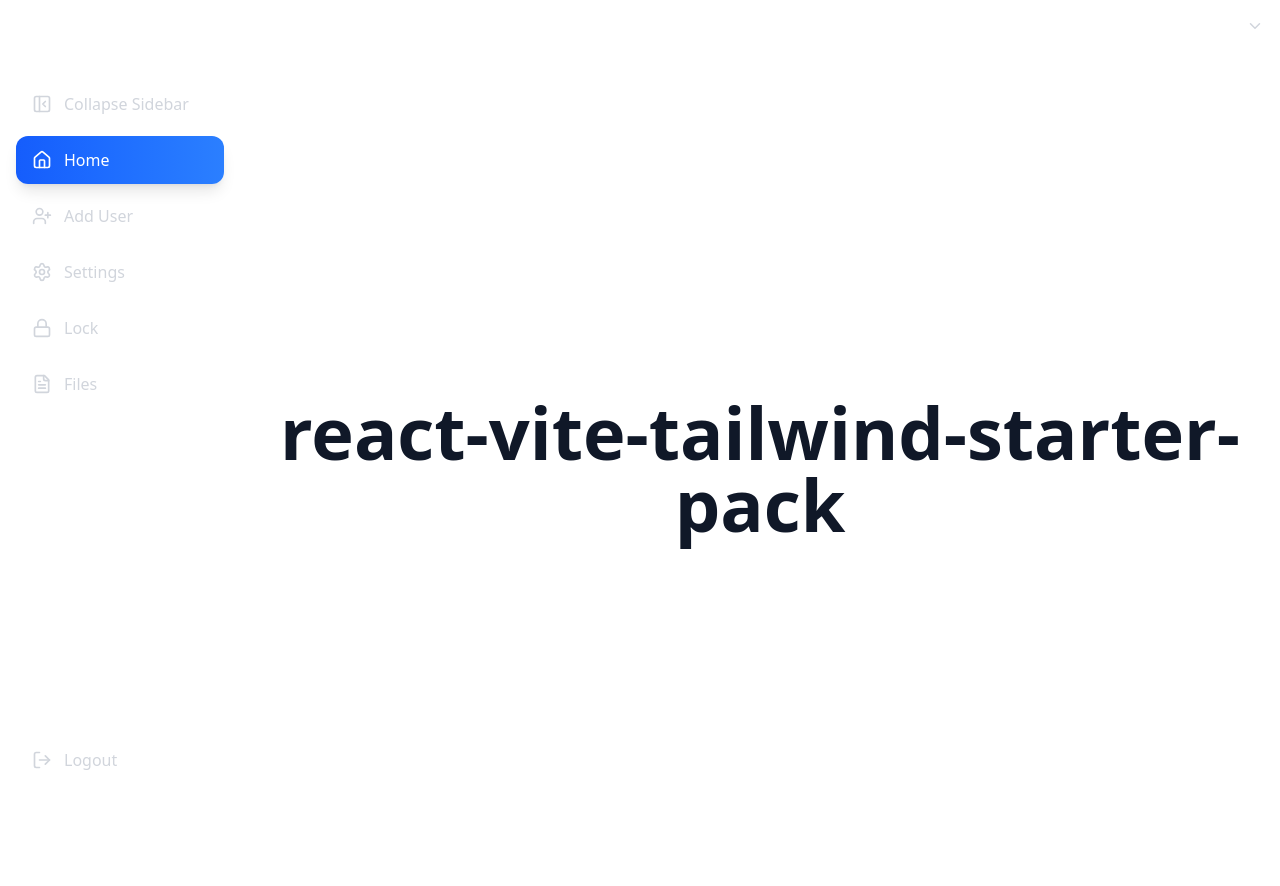
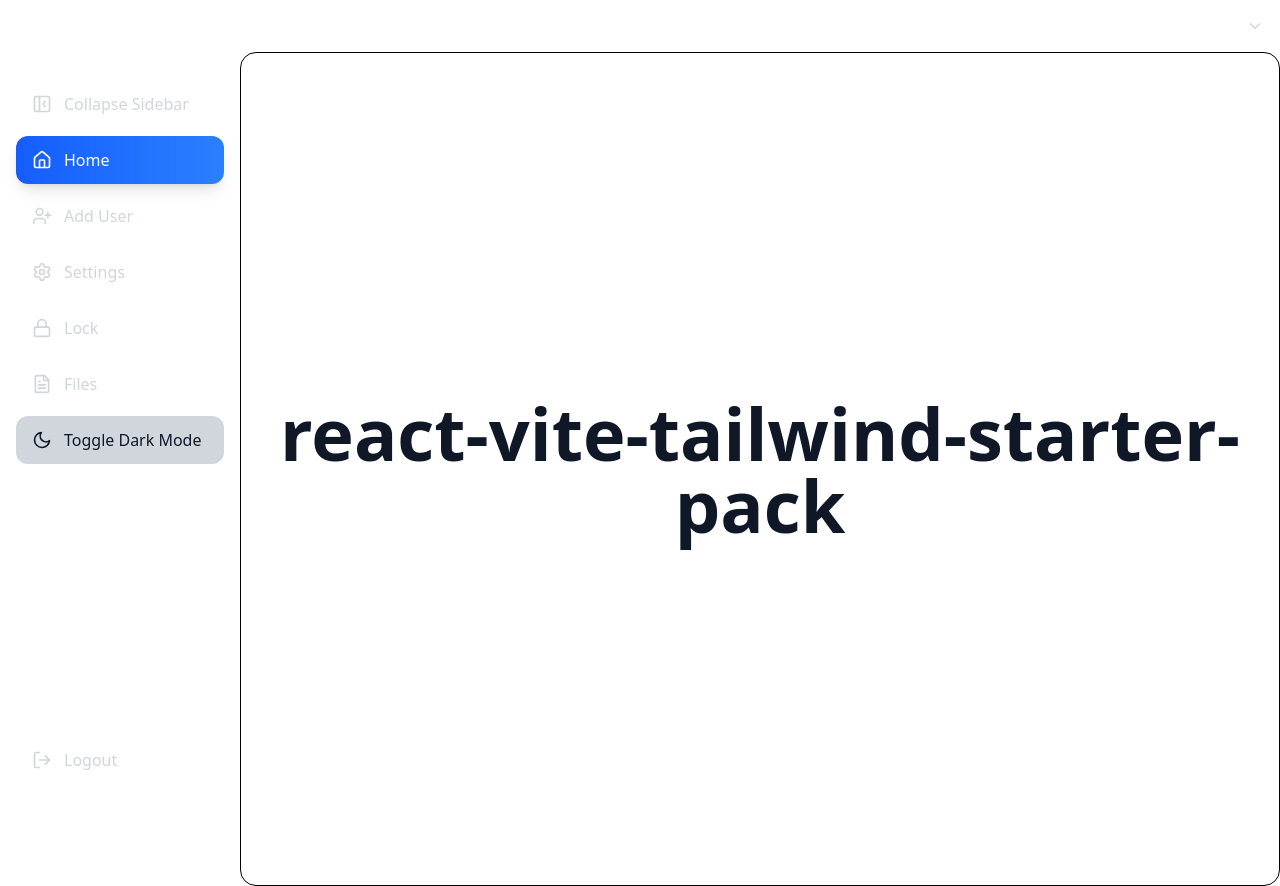
Before and after one commit to Rahul122703/PayBridge, a React (Vite) app in the folder frontend/: page / in a window 1280 px wide. Built offline with nearby package versions, Linux system fonts and the light colour scheme.

Commit message:
adding dark mode and white mode for compoent for now

```diff
--- a/frontend/src/App.jsx
+++ b/frontend/src/App.jsx
@@ -25,16 +25,12 @@ function App() {
   return (
     <Router>
       <div className="flex min-h-screen bg-white dark:bg-gray-900 dark:text-white transition">
-        {/* Sidebar on left */}
         <Sidebar />
 
-        {/* Main content */}
         <div className="flex flex-col flex-1">
-          {/* Top bar */}
           <TopBar />
 
-          {/* Main routes */}
-          <main className="flex-1 overflow-y-auto md:h-[90vh] rounded-2xl border border-none p-4">
+          <main className="flex-1 overflow-y-auto md:h-[90vh] rounded-2xl border border-black p-4">
             <Routes>
               <Route path="/" element={<HomePage />} />
               <Route path="/about" element={<AboutPage />} />
--- a/frontend/src/components/BottomNavMobile.jsx
+++ b/frontend/src/components/BottomNavMobile.jsx
@@ -1,24 +1,63 @@
 import React from "react";
 import { useLocation, Link } from "react-router-dom";
-import { useSelector } from "react-redux";
+import { useSelector, useDispatch } from "react-redux";
+import { toggleDarkMode } from "../features/UI/UISlice";
 
 export default function BottomNavMobile() {
   const location = useLocation();
   const navItems = useSelector((state) => state.ui.navItems);
+  const darkMode = useSelector((state) => state.ui.darkMode);
+  const dispatch = useDispatch();
 
   return (
-    <div className="fixed bottom-0 left-0 w-full h-[4rem] bg-blue-900 text-white flex justify-around items-center md:hidden z-50 border-t border-blue-700 rounded-tr-2xl rounded-tl-2xl overflow-x-auto no-scrollbar">
+    <div
+      className={`fixed bottom-0 left-0 w-full h-[4rem] flex justify-around items-center md:hidden z-50 border-t rounded-tr-2xl rounded-tl-2xl overflow-x-auto no-scrollbar
+        ${
+          darkMode
+            ? "bg-gray-900 border-gray-700 text-gray-200"
+            : "bg-blue-900 border-blue-700 text-white"
+        }`}>
       {navItems.map((item, idx) => {
         const isActive = location.pathname === item.route;
         const Icon = item.icon;
 
+        // Check if this is the dark mode toggle button
+        if (item.isButton && item.label.toLowerCase().includes("dark")) {
+          return (
+            <button
+              key={idx}
+              onClick={() => dispatch(toggleDarkMode())}
+              className={`flex flex-col items-center text-xs gap-1 min-w-[4rem] transition-colors
+                ${
+                  darkMode
+                    ? "text-gray-400 hover:text-gray-200"
+                    : "text-blue-300 hover:text-white"
+                }`}>
+              {darkMode ? (
+                <Icon className="w-5 h-5" />
+              ) : (
+                <Icon className="w-5 h-5" />
+              )}
+              <span className="text-[10px]">{item.label}</span>
+            </button>
+          );
+        }
+
+        // Normal nav links
         return (
           <Link
             key={idx}
             to={item.route}
-            className={`flex flex-col items-center text-xs gap-1 min-w-[4rem] ${
-              isActive ? "text-white" : "text-blue-300"
-            }`}>
+            className={`flex flex-col items-center text-xs gap-1 min-w-[4rem] transition-colors
+              ${
+                isActive
+                  ? darkMode
+                    ? "text-white"
+                    : "text-white"
+                  : darkMode
+                  ? "text-gray-400 hover:text-gray-200"
+                  : "text-blue-300 hover:text-white"
+              }`}>
             <Icon className="w-5 h-5" />
             <span className="text-[10px]">{item.label}</span>
           </Link>
--- a/frontend/src/components/DarkModeToggleComponent.jsx
+++ b/frontend/src/components/DarkModeToggleComponent.jsx
@@ -10,12 +10,20 @@ const DarkModeToggleComponent = () => {
   return (
     <button
       onClick={() => dispatch(toggleDarkMode())}
-      className="flex items-center gap-2 px-3 sm:px-4 py-2 rounded-lg bg-gray-300 dark:bg-gray-700 text-gray-900 dark:text-white hover:bg-gray-400 dark:hover:bg-gray-600 transition">
+      className={`flex items-center gap-2 px-3 sm:px-4 py-2 rounded-lg transition-colors duration-300
+        ${
+          darkMode
+            ? "bg-gray-700 text-white hover:bg-gray-600"
+            : "bg-gray-300 text-gray-900 hover:bg-gray-400"
+        }`}>
       {darkMode ? (
         <FiSun className="text-lg" />
       ) : (
         <FiMoon className="text-lg" />
       )}
+      <span className="hidden sm:inline">
+        {darkMode ? "Light Mode" : "Dark Mode"}
+      </span>
     </button>
   );
 };
--- a/frontend/src/components/LogoutButton.jsx
+++ b/frontend/src/components/LogoutButton.jsx
@@ -1,17 +1,30 @@
 import toast from "react-hot-toast";
 import { LogOut } from "lucide-react";
-//adding comments here
-const LogoutButton = ({ collapsed, isMobile }) => (
+import { useSelector } from "react-redux";
+
+const LogoutButton = ({ collapsed, isMobile }) => {
+  const darkMode = useSelector((state) => state.ui.darkMode);
+
+  return (
     <button
       onClick={() => toast.success("Logged out successfully")}
-    className={`flex ${
+      className={`flex transition-colors duration-300 ${
         isMobile
-        ? "flex-col text-xs gap-1 text-blue-300 hover:text-white transition"
-        : "items-center gap-3 py-3 px-4 rounded-xl hover:bg-blue-800 text-gray-300 transition"
+          ? `flex-col text-xs gap-1 ${
+              darkMode
+                ? "text-gray-400 hover:text-white"
+                : "text-blue-300 hover:text-white"
+            }`
+          : `items-center gap-3 py-3 px-4 rounded-xl ${
+              darkMode
+                ? "hover:bg-gray-700 text-gray-300"
+                : "hover:bg-blue-800 text-gray-300"
+            }`
       }`}>
       <LogOut className="w-5 h-5 flex-shrink-0" />
       {!collapsed && !isMobile && <span className="font-medium">Logout</span>}
     </button>
   );
+};
 
 export default LogoutButton;
--- a/frontend/src/components/NavItem.jsx
+++ b/frontend/src/components/NavItem.jsx
@@ -1,5 +1,8 @@
 import React from "react";
 import { Link, useMatch, useResolvedPath } from "react-router-dom";
+import { useSelector, useDispatch } from "react-redux";
+import { toggleDarkMode } from "../features/UI/UISlice";
+import { FiMoon, FiSun } from "react-icons/fi";
 
 const NavItem = ({
   icon: Icon,
@@ -9,16 +12,45 @@ const NavItem = ({
   onClick,
   collapsed,
 }) => {
+  const darkMode = useSelector((state) => state.ui.darkMode);
+  const dispatch = useDispatch();
+
   const resolved = useResolvedPath(route);
   const match = useMatch({ path: resolved.pathname, end: true });
   const isActive = !!match;
 
   const baseClasses =
-    "flex items-center gap-3 py-3 px-4 rounded-xl transition-colors";
-  const activeClasses =
-    "bg-gradient-to-r from-blue-600 to-blue-500 text-white shadow-lg";
-  const inactiveClasses = "hover:bg-blue-800 text-gray-300";
+    "flex items-center gap-3 py-3 px-4 rounded-xl transition-colors duration-300";
 
+  const activeClasses = darkMode
+    ? "bg-gradient-to-r from-gray-700 to-gray-600 text-white shadow-lg"
+    : "bg-gradient-to-r from-blue-600 to-blue-500 text-white shadow-lg";
+
+  const inactiveClasses = darkMode
+    ? "hover:bg-gray-700 text-gray-300"
+    : "hover:bg-blue-800 text-gray-300";
+
+  // If it's the dark mode toggle button
+  if (isButton && label.toLowerCase().includes("dark")) {
+    return (
+      <button
+        onClick={() => dispatch(toggleDarkMode())}
+        className={`w-full ${baseClasses} ${
+          darkMode
+            ? "bg-gray-700 text-white hover:bg-gray-600"
+            : "bg-gray-300 text-gray-900 hover:bg-gray-400"
+        } flex items-center gap-3`}>
+        {darkMode ? (
+          <FiSun className="w-5 h-5" />
+        ) : (
+          <FiMoon className="w-5 h-5" />
+        )}
+        {!collapsed && <span className="font-medium">{label}</span>}
+      </button>
+    );
+  }
+
+  // Normal button or link
   if (isButton) {
     return (
       <button
--- a/frontend/src/components/SidebarDesktop.jsx
+++ b/frontend/src/components/SidebarDesktop.jsx
@@ -10,7 +10,8 @@ export default function SidebarDesktop() {
   const location = useLocation();
   const dispatch = useDispatch();
   const collapsed = useSelector((state) => state.ui.collapsed);
-  const items = useSelector((state) => state.ui.navItems);
+  const navItemsFromState = useSelector((state) => state.ui.navItems);
+  const darkMode = useSelector((state) => state.ui.darkMode);
 
   const navItems = [
     {
@@ -19,14 +20,16 @@ export default function SidebarDesktop() {
       action: () => dispatch(toggleCollapse()),
       isButton: true,
     },
-    ...items,
+    ...navItemsFromState,
   ];
 
   return (
     <div
-      className={`hidden md:flex h-screen text-white p-4 flex-col justify-between bg-transparent transition-all duration-300 ${
-        collapsed ? "w-20" : "w-60"
-      }`}>
+      className={`hidden md:flex h-screen p-4 flex-col justify-between transition-all duration-300 border border-none
+        ${collapsed ? "w-20" : "w-60"}
+        ${
+          darkMode ? "bg-gray-900 text-gray-200" : "bg-transparent text-white"
+        }`}>
       <NavList
         items={navItems}
         pathname={location.pathname}
--- a/frontend/src/components/TopBar.jsx
+++ b/frontend/src/components/TopBar.jsx
@@ -2,37 +2,52 @@ import { useState, useRef, useEffect } from "react";
 import { Link } from "react-router-dom";
 import { UserCircle, ChevronDown } from "lucide-react";
 import toast from "react-hot-toast";
+import { useSelector } from "react-redux";
 
 /* --------------------- DROPDOWN MENU --------------------- */
-const DropdownMenu = ({ dropdownRef }) => (
+const DropdownMenu = ({ dropdownRef }) => {
+  const darkMode = useSelector((state) => state.ui.darkMode);
+
+  return (
     <div
-    className="absolute right-0 top-5 mt-2 w-44 bg-white border border-gray-200 rounded-lg shadow-lg z-50 text-black overflow-hidden"
-    ref={dropdownRef}>
+      ref={dropdownRef}
+      className={`absolute right-0 top-5 mt-2 w-44 rounded-lg shadow-lg z-50 overflow-hidden transition-colors duration-300
+        ${
+          darkMode
+            ? "bg-gray-800 border-gray-700 text-white"
+            : "bg-white border-gray-200 text-black"
+        }`}>
       <ul className="flex flex-col">
         <Link to="/ProfilePage">
-        <li className="px-4 py-2 hover:bg-gray-100 transition cursor-pointer">
+          <li className="px-4 py-2 hover:bg-gray-100 dark:hover:bg-gray-700 transition cursor-pointer">
             Profile
           </li>
         </Link>
         <Link to="/SettingsPage">
-        <li className="px-4 py-2 hover:bg-gray-100 transition cursor-pointer">
+          <li className="px-4 py-2 hover:bg-gray-100 dark:hover:bg-gray-700 transition cursor-pointer">
             Settings
           </li>
         </Link>
         <li
-        className="px-4 py-2 hover:bg-gray-100 transition cursor-pointer"
-        onClick={() => {
-          toast.success("Logged out successfully");
-        }}>
+          className="px-4 py-2 hover:bg-gray-100 dark:hover:bg-gray-700 transition cursor-pointer"
+          onClick={() => toast.success("Logged out successfully")}>
           Logout
         </li>
       </ul>
     </div>
   );
+};
 
 /* --------------------- MOBILE TOPBAR --------------------- */
-const TopbarMobile = ({ toggleDropdown, dropdownOpen, dropdownRef }) => (
-  <div className="w-full transition-all duration-300 sidebar-gradient text-white px-4 py-3 flex justify-between items-center sticky top-0 md:hidden z-[200]">
+const TopbarMobile = ({ toggleDropdown, dropdownOpen, dropdownRef }) => {
+  const darkMode = useSelector((state) => state.ui.darkMode);
+
+  return (
+    <div
+      className={`w-full transition-all duration-300 px-4 py-3 flex justify-between items-center sticky top-0 md:hidden z-[200]
+        ${
+          darkMode ? "bg-gray-900 text-white" : "sidebar-gradient text-white"
+        }`}>
       <div className="text-xl font-bold tracking-wide">
         <Link to="/">ShareBro</Link>
       </div>
@@ -48,10 +63,16 @@ const TopbarMobile = ({ toggleDropdown, dropdownOpen, dropdownRef }) => (
       </div>
     </div>
   );
+};
 
 /* --------------------- DESKTOP TOPBAR --------------------- */
-const TopbarDesktop = ({ toggleDropdown, dropdownOpen, dropdownRef }) => (
-  <div className="w-full transition-all duration-300 bg-transparent text-white px-4 py-3 justify-between items-center sticky top-0 hidden md:flex">
+const TopbarDesktop = ({ toggleDropdown, dropdownOpen, dropdownRef }) => {
+  const darkMode = useSelector((state) => state.ui.darkMode);
+
+  return (
+    <div
+      className={`w-full transition-all duration-300 px-4 py-3 flex justify-between items-center sticky top-0 hidden md:flex
+        ${darkMode ? "bg-gray-900 text-white" : "bg-transparent text-white"}`}>
       <div className="text-xl font-bold tracking-wide">
         <Link to="/">ShareBro</Link>
       </div>
@@ -67,6 +88,7 @@ const TopbarDesktop = ({ toggleDropdown, dropdownOpen, dropdownRef }) => (
       </div>
     </div>
   );
+};
 
 /* --------------------- MAIN TOPBAR WRAPPER --------------------- */
 export default function Topbar() {
--- a/frontend/src/features/UI/UISlice.jsx
+++ b/frontend/src/features/UI/UISlice.jsx
@@ -1,5 +1,6 @@
 import { createSlice } from "@reduxjs/toolkit";
 import { Home, UserPlus, Settings, Lock, FileText } from "lucide-react";
+import { FiMoon, FiSun } from "react-icons/fi";
 
 const initialNavItems = [
   {
@@ -32,6 +33,12 @@ const initialNavItems = [
     icon: FileText,
     isButton: false,
   },
+  {
+    label: "Toggle Dark Mode",
+    icon: FiMoon,
+    isButton: true,
+    action: null,
+  },
 ];
 
 const uiSlice = createSlice({
```
Lines whose indentation alone changed are shown as unchanged.
